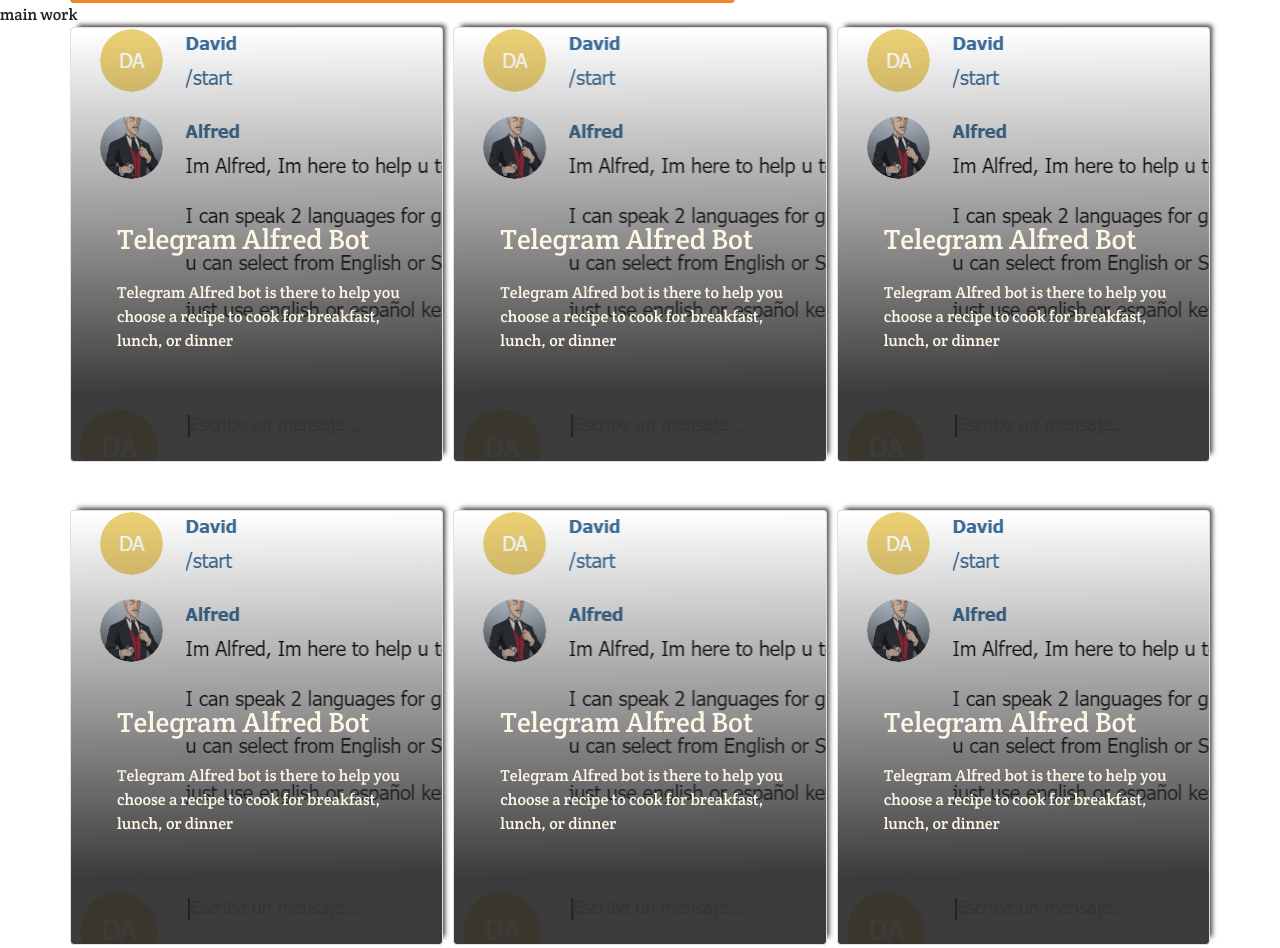
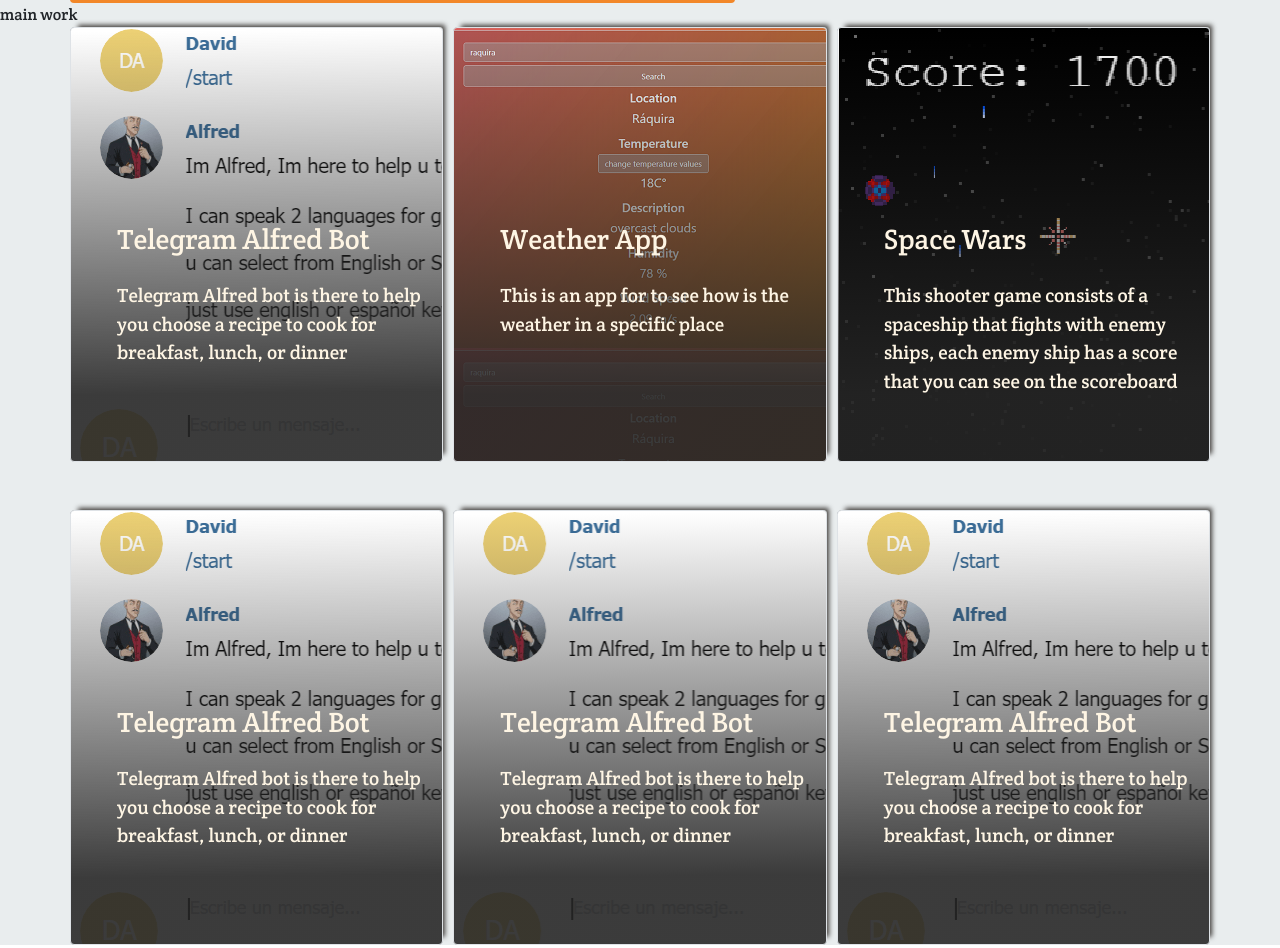
Before and after one commit to Fanger53/portafolio, a plain HTML site: page index.html in a window 1280 px wide. Shown: the part 1214-2162 px from the top of the page. Drawn offline with nearby package versions, Linux system fonts and the light colour scheme.

Commit message:
add two new projects to portafolio

```diff
--- a/assets/scss/styles.scss
+++ b/assets/scss/styles.scss
@@ -5,6 +5,10 @@
   margin: 0;
   box-sizing: border-box;
   font-family: 'Crete Round', serif;
+}
+
+.bg-works-section {
+  background-color: rgb(233, 237, 238);
 }
 
 .text-color {
@@ -24,6 +28,7 @@
 .gap {
   gap: 10px;
 }
+
 /* Nav bar */
 
 .nav-bg {
@@ -50,7 +55,10 @@
 
 .font-l {
   font-size: 78px;
+}
 
+.font-size-text {
+  font-size: 1.2rem;
 }
 
 .header-svg {
@@ -89,6 +97,14 @@
   background: linear-gradient(179.4deg, rgba(38, 38, 38, 0) 0.81%, rgba(38, 38, 38, 0.9) 84.03%), url(/assets/images/alfred.png);
 }
 
+.img-bg-2 {
+  background: linear-gradient(179.4deg, rgba(38, 38, 38, 0) 0.81%, rgba(38, 38, 38, 0.9) 84.03%), url(/assets/images/weather.png);
+}
+
+.img-bg-3 {
+  background: linear-gradient(179.4deg, rgba(38, 38, 38, 0) 0.81%, rgba(38, 38, 38, 0.9) 84.03%), url(/assets/images/spacewars.png);
+}
+
 .bg-color {
   background-color: rgba(0, 0, 0, 0.699);
 }
--- a/index.html
+++ b/index.html
@@ -17,7 +17,7 @@
 <link href="https://cdnjs.cloudflare.com/ajax/libs/mdbootstrap/4.19.1/css/mdb.min.css" rel="stylesheet">
 <link rel="stylesheet" href="https://use.fontawesome.com/releases/v5.13.1/css/all.css"/>
 </head>
-<body>
+<body class="bg-body-color">
   <nav class="navbar navbar-expand-lg navbar-dark nav-bg">
     <a class="navbar-brand mx-5" href="#">Leo</a>
     <button class="navbar-toggler" type="button" data-toggle="collapse" data-target="#navbarNav"
@@ -30,7 +30,7 @@
           <a class="nav-link" href="#">Portafolio<span class="sr-only">(current)</span></a>
         </li>
         <li class="nav-item text-color">
-          <a class="nav-link" href="#">About</a>
+          <a class="nav-link" href="#">About Me</a>
         </li>
         <li class="nav-item text-color">
           <a class="nav-link" href="#">Contact us</a>
@@ -46,7 +46,7 @@
       <div class="col header-svg"></div>
     </div>
   </header>
-  <section>
+  <section class="bg-works-section">
     <h2 class="my-5">
       My recents Works
     </h2>
@@ -61,14 +61,14 @@
         </div>
         <div class="col-md">
           <h3 class="font-weight-bold h2">Kakebo</h3>
-          <p class="title mt-4 lh-lg">
+          <p class="title mt-4 lh-lg font-size-text">
             You can track the spends you have daily and group them . Users are allowed to upload their own avatar as a profile photo and also they can do the same to each group in order to best represent the type of spends they are tracking, otherwise, the app will display a default icon instead.
           </p>
         </div>
       </div>
     </div>
   </section>
-  <section>
+  <section class="bg-works-section">
     <div>
       main work
     </div>
@@ -77,24 +77,24 @@
         <div class="col-md size-box border  bg-img bg-color img-bg-1 box-shadow rounded">
           <div class="container position-text-section">
             <h3 class="text-color">Telegram Alfred Bot</h3>
-            <p class="text-color mt-4">
+            <p class="text-color mt-4 font-size-text">
               Telegram Alfred bot is there to help you choose a recipe to cook for breakfast, lunch, or dinner
             </p>
           </div>
         </div>
-        <div class="col-md size-box border box-shadow bg-img bg-color img-bg-1 rounded">
+        <div class="col-md size-box border box-shadow bg-img bg-color img-bg-2 rounded">
           <div class="container position-text-section">
-            <h3 class="text-color">Telegram Alfred Bot</h3>
-            <p class="text-color mt-4">
-              Telegram Alfred bot is there to help you choose a recipe to cook for breakfast, lunch, or dinner
+            <h3 class="text-color">Weather App</h3>
+            <p class="text-color mt-4 font-size-text">
+              This is an app for to see how is the weather in a specific place
             </p>
           </div>
         </div>
-        <div class="col-md size-box border box-shadow bg-img bg-color img-bg-1 rounded">
+        <div class="col-md size-box border box-shadow bg-img bg-color img-bg-3 rounded">
           <div class="container position-text-section">
-            <h3 class="text-color">Telegram Alfred Bot</h3>
-            <p class="text-color mt-4">
-              Telegram Alfred bot is there to help you choose a recipe to cook for breakfast, lunch, or dinner
+            <h3 class="text-color">Space Wars</h3>
+            <p class="text-color mt-4 font-size-text">
+              This shooter game consists of a spaceship that fights with enemy ships, each enemy ship has a score that you can see on the scoreboard
             </p>
           </div>
         </div>
@@ -103,7 +103,7 @@
         <div class="col-md size-box border box-shadow bg-img bg-color img-bg-1 rounded">
           <div class="container position-text-section">
             <h3 class="text-color">Telegram Alfred Bot</h3>
-            <p class="text-color mt-4">
+            <p class="text-color mt-4 font-size-text">
               Telegram Alfred bot is there to help you choose a recipe to cook for breakfast, lunch, or dinner
             </p>
           </div>
@@ -111,7 +111,7 @@
         <div class="col-md size-box border box-shadow bg-img bg-color img-bg-1 rounded">
           <div class="container position-text-section">
             <h3 class="text-color">Telegram Alfred Bot</h3>
-            <p class="text-color mt-4">
+            <p class="text-color mt-4 font-size-text">
               Telegram Alfred bot is there to help you choose a recipe to cook for breakfast, lunch, or dinner
             </p>
           </div>
@@ -119,7 +119,7 @@
         <div class="col-md size-box border box-shadow bg-img bg-color img-bg-1 rounded">
           <div class="container position-text-section">
             <h3 class="text-color">Telegram Alfred Bot</h3>
-            <p class="text-color mt-4">
+            <p class="text-color mt-4 font-size-text">
               Telegram Alfred bot is there to help you choose a recipe to cook for breakfast, lunch, or dinner
             </p>
           </div>
```
Also changed, not shown: assets/css/styles.css, assets/images/spacewars.png (added), assets/images/weather.png (added), 1 other file.
